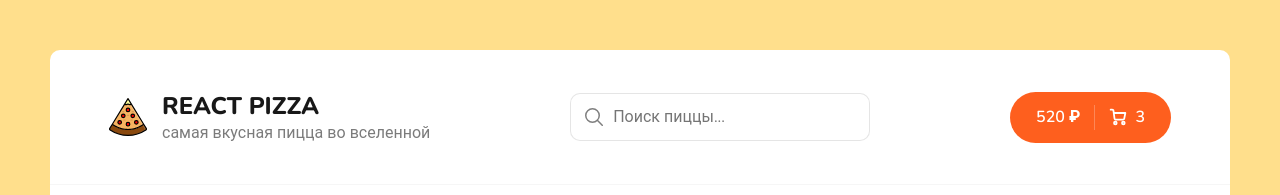
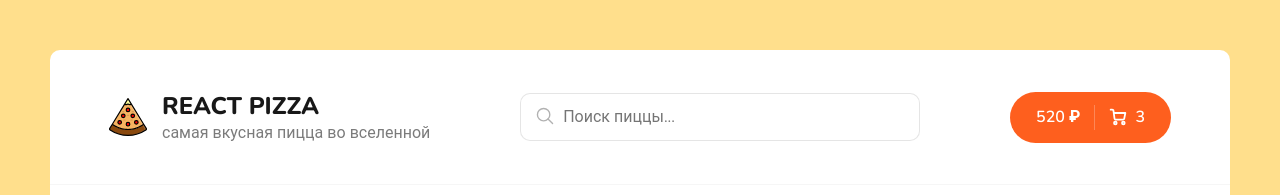
Before and after one commit to Tsukimono13/React-Redux_Pizza, a React (Create React App) app: page / in a window 1280 px wide. Shown: the top 195 px of the page. Built offline with nearby package versions, Linux system fonts and the light colour scheme; no server answers; a web font is replaced by a local one.

Commit message:
add Search input

```diff
--- a/src/App.js
+++ b/src/App.js
@@ -4,16 +4,17 @@ import Home from "./pages/Home";
 import {Route, Routes} from "react-router-dom";
 import NotFound from "./pages/NotFound";
 import Cart from "./pages/Cart";
+import {useState} from "react";
 
 
 function App() {
-
+const [searchValue, setSearchValue] = useState('')
     return (
         <div className="wrapper">
-            <Header/>
+            <Header searchValue={searchValue} setSearchValue={setSearchValue}/>
             <div className="content">
                     <Routes>
-                        <Route path="/" element={<Home/>}/>
+                        <Route path="/" element={<Home searchValue={searchValue}/>}/>
                         <Route path="*" element={<NotFound/>}/>
                         <Route path="/cart" element={<Cart/>}/>
                     </Routes>
--- a/src/components/header/Header.jsx
+++ b/src/components/header/Header.jsx
@@ -3,7 +3,7 @@ import LogoSvg from '../../assets/img/pizza-logo.svg'
 import {Link} from "react-router-dom";
 import Search from "../search/Search";
 
-const Header = () => {
+const Header = ({searchValue, setSearchValue}) => {
     return (
         <div className="header">
             <div className="container">
@@ -16,7 +16,7 @@ const Header = () => {
                         </div>
                     </div>
                 </Link>
-                <Search/>
+                <Search searchValue={searchValue} setSearchValue={setSearchValue}/>
                 <div className="header__cart">
                     <Link to="/cart" className="button button--cart">
                         <span>520 ₽</span>
--- a/src/components/search/Search.jsx
+++ b/src/components/search/Search.jsx
@@ -1,7 +1,7 @@
 import React from 'react';
 import styles from './Search.module.scss'
 
-const Search = () => {
+const Search = ({searchValue, setSearchValue}) => {
     return (
         <div className={styles.root} >
             <svg
@@ -37,7 +37,18 @@ const Search = () => {
                     y2="20.366"
                 />
             </svg>
-            <input className={styles.input}  placeholder="Поиск пиццы..."/>
+            <input className={styles.input}
+                   value={searchValue}
+                   onChange={(event) => setSearchValue(event.target.value)}
+                   placeholder="Поиск пиццы..."/>
+            {searchValue && <svg
+                onClick={() => setSearchValue('')}
+                className={styles.clearIcon}
+                viewBox="0 0 20 20"
+                xmlns="http://www.w3.org/2000/svg">
+                <path
+                    d="M10 8.586L2.929 1.515 1.515 2.929 8.586 10l-7.071 7.071 1.414 1.414L10 11.414l7.071 7.071 1.414-1.414L11.414 10l7.071-7.071-1.414-1.414L10 8.586z"/>
+            </svg>}
         </div>
 
     );
--- a/src/components/search/Search.module.scss
+++ b/src/components/search/Search.module.scss
@@ -1,19 +1,37 @@
 .root {
   position: relative;
+  left: -120;
 }
 .input {
   border: 1px solid rgba(0, 0, 0, 0.1);
   padding: 12px 20px;
   padding-left: 42px;
-  width: 300px;
+  width: 400px;
   border-radius: 10px;
   font-size: 16px;
+
+  &:focus {
+    border: 1px solid rgba(0, 0, 0, 0.2);
+  }
 }
 .icon {
-  width: 24px;
-  height: 24px;
-  opacity: 0.5;
+  width: 22px;
+  height: 22px;
+  opacity: 0.3;
   position: absolute;
-  left: 12px;
+  left: 14px;
   top: 12px;
 }
+.clearIcon {
+  width: 18px;
+  height: 18px;
+  opacity: 0.3;
+  position: absolute;
+  top: 15px;
+  right: 15px;
+  cursor: pointer;
+
+  &:hover{
+    opacity: 0.8;
+  }
+}
--- a/src/pages/Home.jsx
+++ b/src/pages/Home.jsx
@@ -4,7 +4,7 @@ import Sort from "../components/sort/Sort";
 import Skeleton from "../components/pizza-block/Skeleton";
 import PizzaBlock from "../components/pizza-block/PizzaBlock";
 
-const Home = () => {
+const Home = ({searchValue}) => {
     const [items, setItems] = useState([])
     const [isLoading, setIsLoading] = useState(true)
     const [categoryId, setCategoryId] = useState(0)
```
